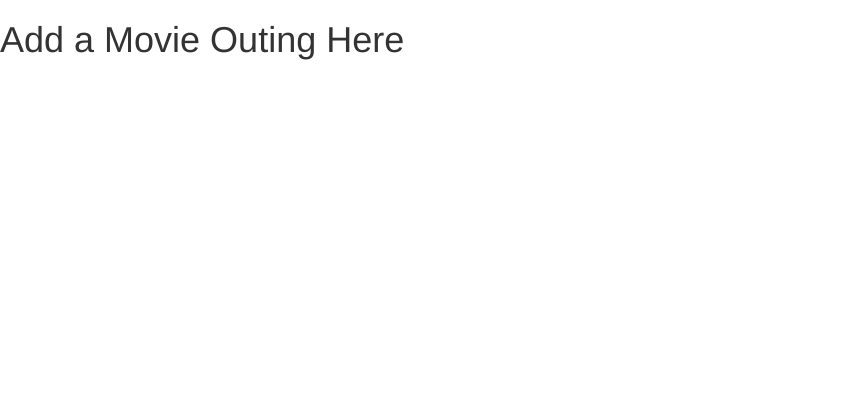
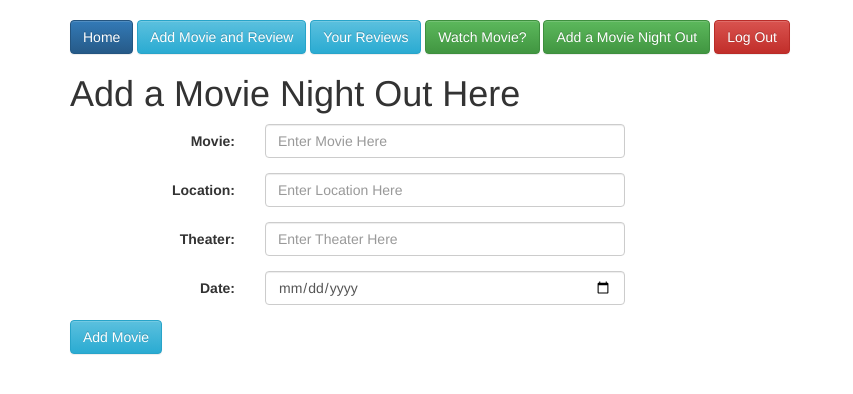
Before and after one commit to andrewc91/Movie_Review, a Django app: template movie_review/apps/movie_app/templates/movie_app/add_outing.html in a window 1280 px wide. Shown: the top 394 px of the page, without its empty margins (0-853 px from the left). Run offline with Django 3.2, Linux system fonts and the light colour scheme; the template is opened without the code that fills it, so the values that code supplies are empty; some libraries are stand-ins or nearby versions.

Commit message:
fix buttons and set up moving outing pages

```diff
--- a/movie_review/apps/movie_app/templates/movie_app/add_outing.html
+++ b/movie_review/apps/movie_app/templates/movie_app/add_outing.html
@@ -11,6 +11,49 @@
     <script src="https://maxcdn.bootstrapcdn.com/bootstrap/3.3.7/js/bootstrap.min.js"></script>
   </head>
   <body>
-    <h1>Add a Movie Outing Here</h1>
+    <div class="container">
+      <h1></h1>
+      <a class="btn btn-primary" href="{% url 'movies:index' %}">Home</a>
+      <a class="btn btn-info" href="{% url 'movies:new' %}">Add Movie and Review</a>
+      <a class="btn btn-info" href="{% url 'movies:show' user.id %}">Your Reviews</a>
+      <a class="btn btn-success" href="{% url 'movies:watch' %}">Watch Movie?</a>
+      <a class="btn btn-success" href="{% url 'movies:add' %}">Add a Movie Night Out</a>
+      <a class="btn btn-danger" href="{% url 'users:logout' %}">Log Out</a>
+
+
+      <h1>Add a Movie Night Out Here</h1>
+      <form class="form-horizontal" action="{% url 'movies:add_outing' %}" method="POST">
+        {% csrf_token %}
+        <div class="form-group">
+          <label class="col-sm-2 control-label">Movie:</label>
+          <div class="col-sm-4">
+            <input type="text" class="form-control" name="movie_out" placeholder="Enter Movie Here">
+          </div>
+        </div>
+
+        <div class="form-group">
+          <label class="col-sm-2 control-label">Location:</label>
+          <div class="col-sm-4">
+            <input type="text" class="form-control" name="location_out" placeholder="Enter Location Here">
+          </div>
+        </div>
+
+        <div class="form-group">
+          <label class="col-sm-2 control-label">Theater:</label>
+          <div class="col-sm-4">
+            <input type="text" class="form-control" name="theater_out" placeholder="Enter Theater Here">
+          </div>
+        </div>
+
+        <div class="form-group">
+          <label class="col-sm-2 control-label">Date:</label>
+          <div class="col-sm-4">
+            <input type="date" class="form-control" name="date_out" placeholder="Enter Date Here">
+          </div>
+        </div>
+
+        <input type="submit" class="btn btn-info" value="Add Movie">
+
+    </div>
   </body>
 </html>
--- a/movie_review/apps/movie_app/urls.py
+++ b/movie_review/apps/movie_app/urls.py
@@ -10,5 +10,6 @@ urlpatterns = [
     url(r'^movie/(?P<id>\d+)$', views.showMovie, name="showMovie"),
     url(r'^delete/(?P<id>\d+)$', views.delete, name="delete"),
     url(r'^create_review/(?P<id>\d+)$', views.create_review, name="create_review"),
+    url(r'^add$', views.add, name="add"),
     url(r'^add_outing$', views.add_outing, name="add_outing")
 ]
```
Also changed, not shown: movie_review/apps/movie_app/templates/movie_app/index.html (+4 -3 lines), movie_review/apps/movie_app/templates/movie_app/new.html (+7 -0 lines), movie_review/apps/movie_app/templates/movie_app/show.html (+6 -5 lines), movie_review/apps/movie_app/templates/movie_app/showMovie.html (+5 -3 lines), movie_review/apps/movie_app/templates/movie_app/watch.html (+6 -7 lines), movie_review/apps/movie_app/views.py (+17 -4 lines), movie_review/db.sqlite3, 2 other files.
